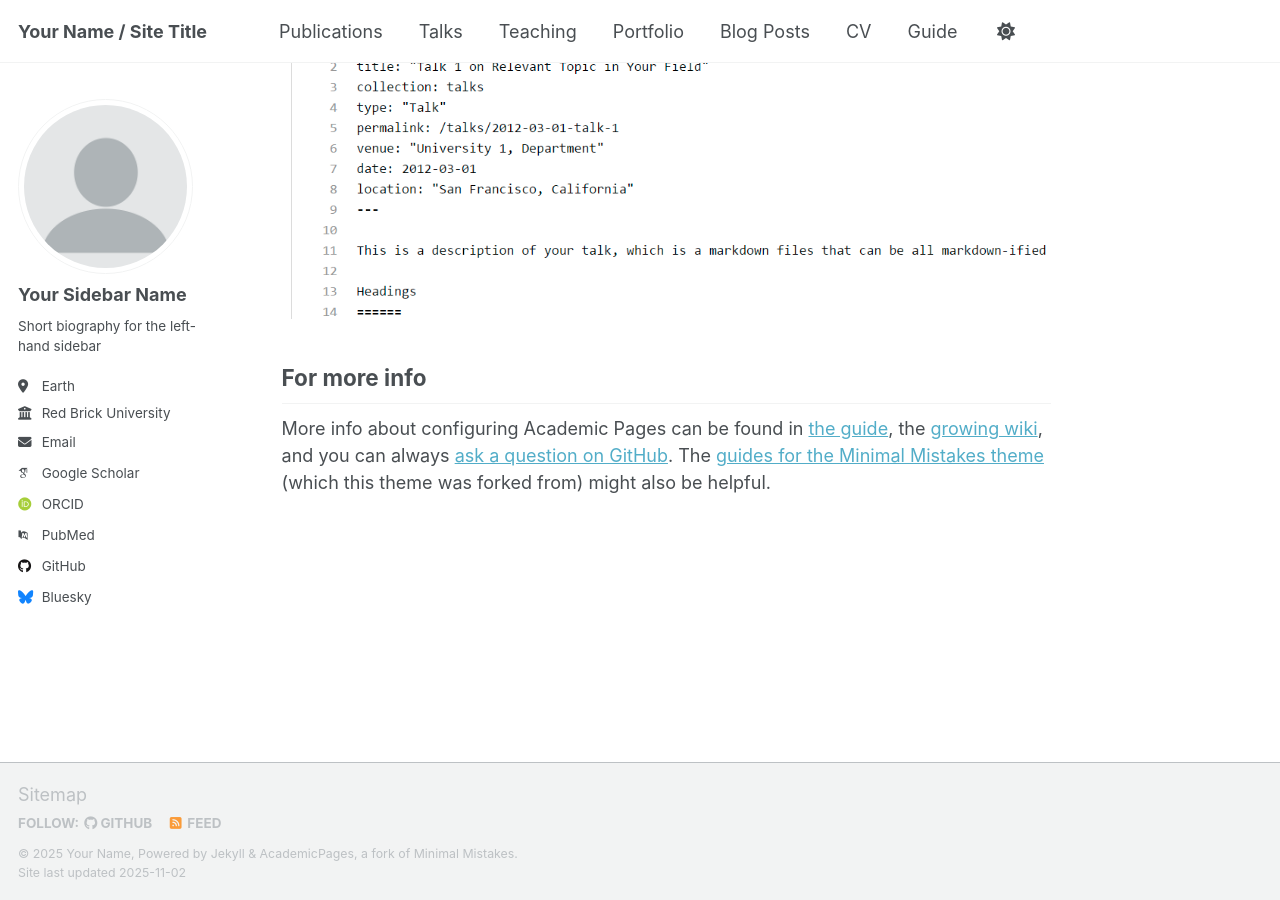
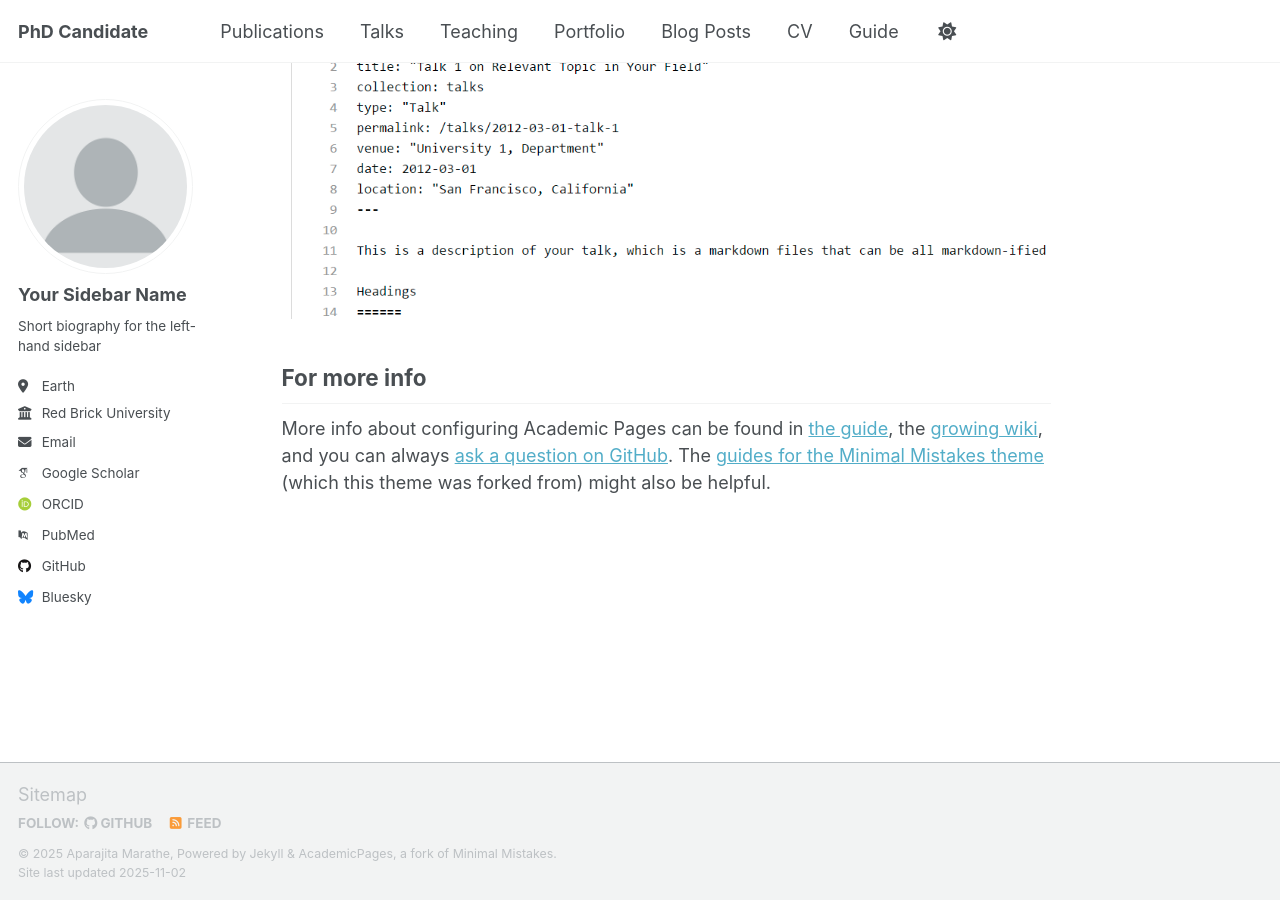
Before and after one commit to aparajitamarathe/aparajitamarathe.github.io, a Jekyll site: the page built from _pages/about.md, in a window 1280 px wide and 900 px high, scrolled down 2880 px. Built offline with Jekyll 4.4.1, drawn with Linux system fonts in a browser that asks for light colours; some web fonts are replaced; a script that is not in the unit is left out.

Commit message:
Update _config.yml
Customize config

```diff
--- a/_config.yml
+++ b/_config.yml
@@ -9,11 +9,11 @@
 # Basic Site Settings
 locale                   : "en-US"
 site_theme               : "default" # Currently available options are "default", "air"
-title                    : "Your Name / Site Title"
+title                    : "PhD Candidate"
 title_separator          : "-"
-name                     : &name "Your Name"
-description              : &description "Your Name's academic portfolio"   # Update this with a general description of your site, this is the default if not overridden by a page
-url                      : https://academicpages.github.io # The base hostname & protocol for your site e.g. "https://[your GitHub username].github.io",
+name                     : &name "Aparajita Marathe"
+description              : &description "Aparajita's academic portfolio"   # Update this with a general description of your site, this is the default if not overridden by a page
+url                      : https://aparajitamarathe.github.io # The base hostname & protocol for your site e.g. "https://[your GitHub username].github.io",
                                                            # or if you already have some other page hosted on Github then use "https://[your GitHub username].github.io/[Your Repo Name]"
 baseurl                  : "" # the subpath of your site, e.g. "/blog"
 repository               : "academicpages/academicpages.github.io"
```
